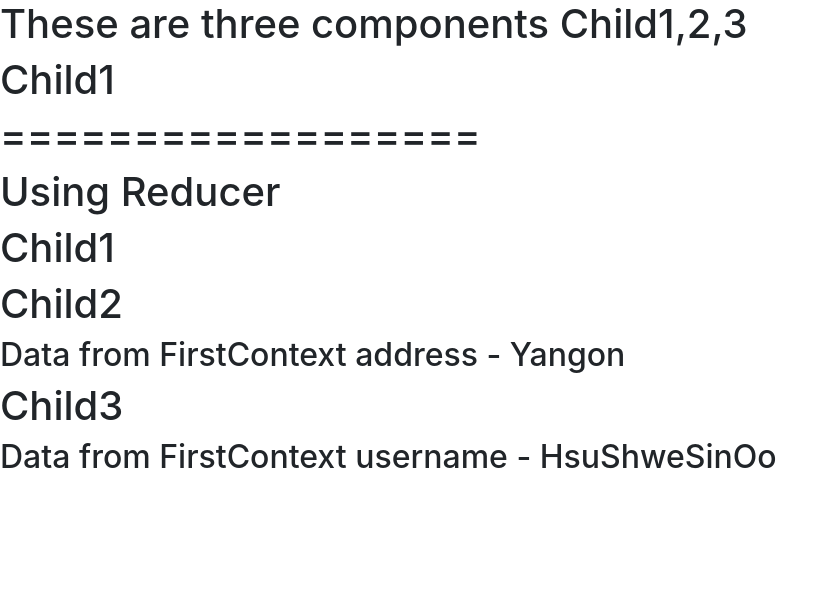
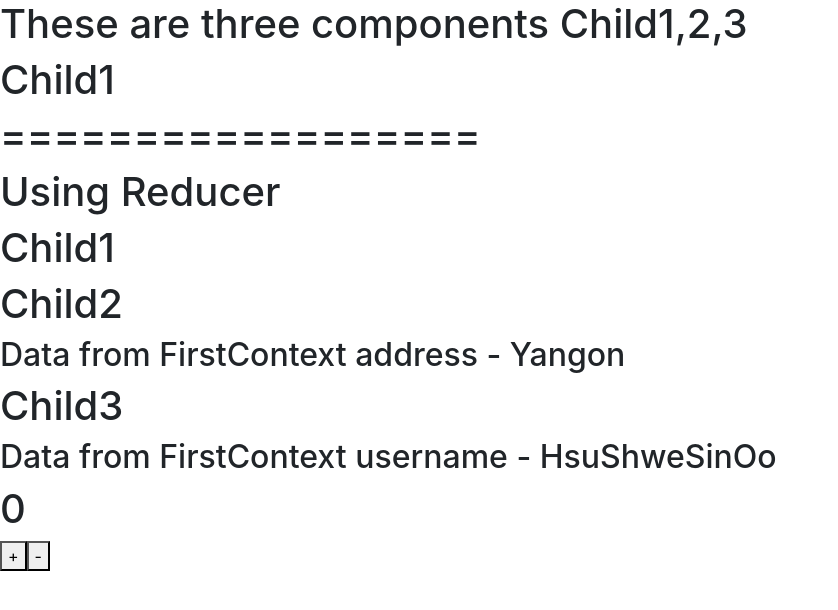
Before and after one commit to hsuhsu000/React_Exercises, a React (Create React App) app: page / in a window 1280 px wide. Shown: the top 610 px of the page, without its empty margins (0-838 px from the left). Built offline with nearby package versions, Linux system fonts and the light colour scheme.

Commit message:
add and minus number using context hook

```diff
--- a/src/FirstContext.jsx
+++ b/src/FirstContext.jsx
@@ -3,7 +3,8 @@ export const FirstContext = createContext(null);
 const FirstContextProvider = (props) => {
   const userName = "HsuShweSinOo";
   const address = "Yangon";
-  return <FirstContext.Provider value={{ userName, address }}>{props.children}</FirstContext.Provider>;
+  const [num, setNum] = useState(0);
+  return <FirstContext.Provider value={{ userName, address, num, setNum }}>{props.children}</FirstContext.Provider>;
 };
 
 export default FirstContextProvider;
--- a/src/components/Child3.jsx
+++ b/src/components/Child3.jsx
@@ -2,11 +2,14 @@ import { useContext } from "react";
 import { FirstContext } from "../FirstContext";
 
 const Child3 = () => {
-  const { userName } = useContext(FirstContext);
+  const { userName, num, setNum } = useContext(FirstContext);
   return (
     <>
       <h1>Child3</h1>
       <h2>Data from FirstContext username - {userName}</h2>
+      <h1>{num}</h1>
+      <button onClick={() => setNum((prev) => prev + 1)}>+</button>
+      <button onClick={() => setNum((prev) => prev - 1)}>-</button>
     </>
   );
 };
```
